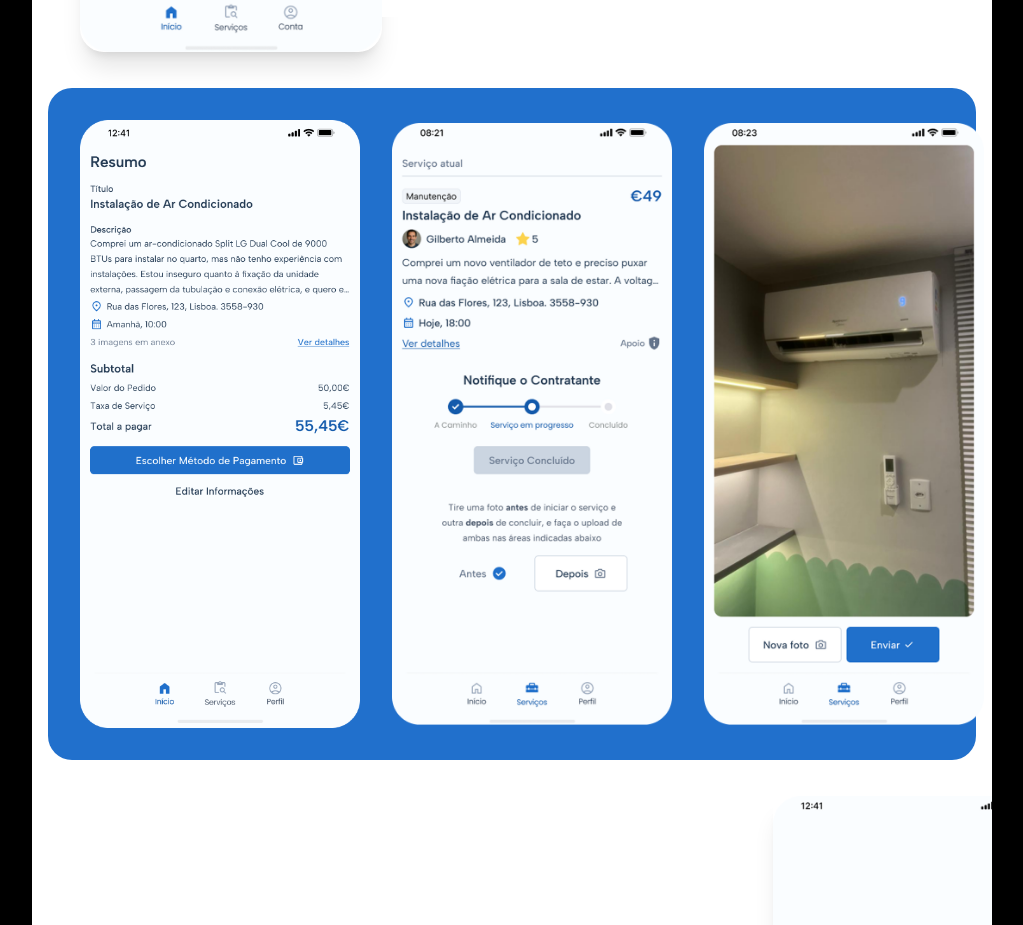
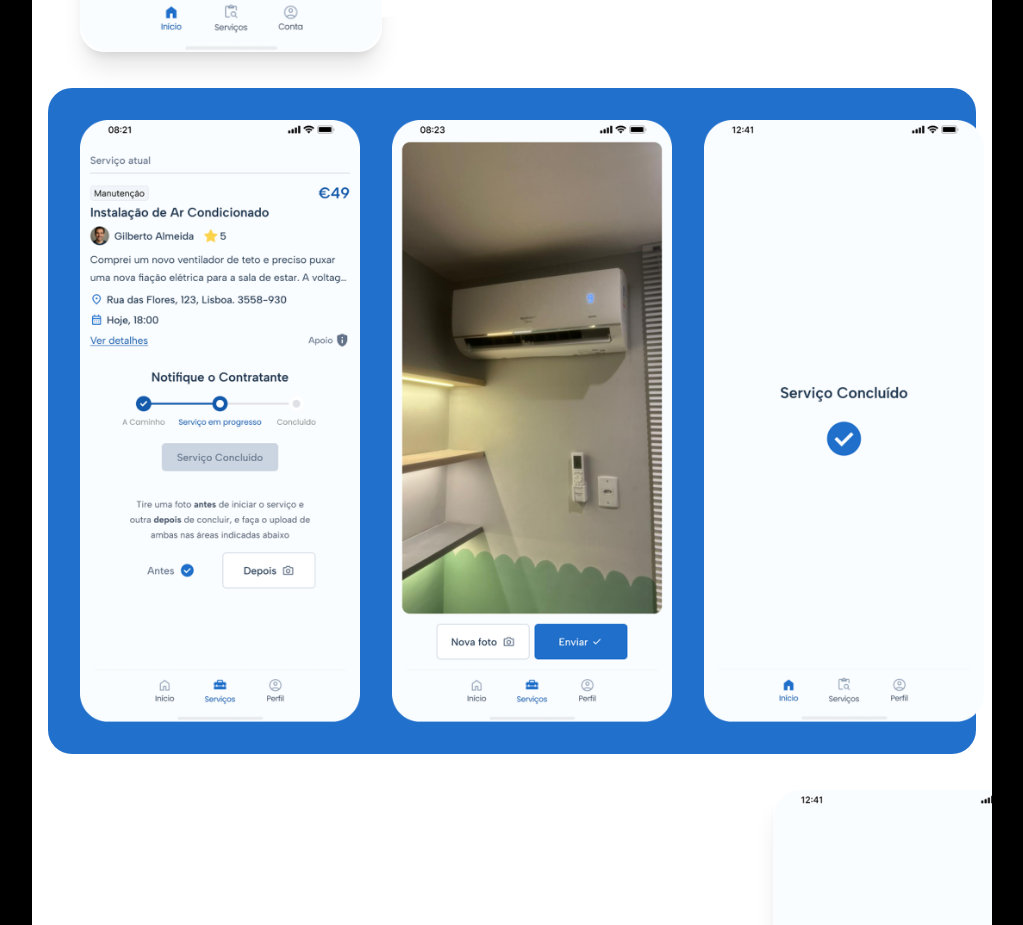
Before and after one commit to oieliasaugusto/portfolio2026, a React (Vite) app: page /projetos/chris-app in a window 1280 px wide. Shown: the part 3000-3925 px from the top of the page, without its empty margins (128-1151 px from the left). Built offline with nearby package versions, Linux system fonts and the light colour scheme; a web font is replaced by a local one.

Commit message:
att projeto chris hidden 1st img

```diff
--- a/client/pages/projects/FalaComAChris.tsx
+++ b/client/pages/projects/FalaComAChris.tsx
@@ -59,7 +59,7 @@ export default function FalaComAChris() {
             </div>
 
             <div className="flex flex-col md:flex-row lg:flex-row items-center gap-8 md:gap-8 rounded-3xl bg-[#2170CC] px-4 py-8 lg:p-8 my-12 md:my-1">
-              <img src="/portfolio/ptchris/Resumo.png" alt="" className="w-auto md:w-[280px] h-auto max-h-auto lg:max-h-[650px] object-contain" />
+              <img src="/portfolio/ptchris/Resumo.png" alt="" className="w-auto md:w-[280px] h-auto max-h-auto lg:max-h-[650px] object-contain  lg:hidden" />
               <img src="/portfolio/ptchris/Screen4.png" alt="" className="w-auto md:w-[280px] h-auto max-h-auto lg:max-h-[650px] object-contain" />
               <img src="/portfolio/ptchris/Screen5.png" alt="" className="w-auto md:w-[280px] h-auto max-h-auto lg:max-h-[650px] object-contain" />
               <img src="/portfolio/ptchris/Screen6.png" alt="" className="w-auto md:w-[280px] h-auto max-h-auto lg:max-h-[650px] object-contain" />
```
